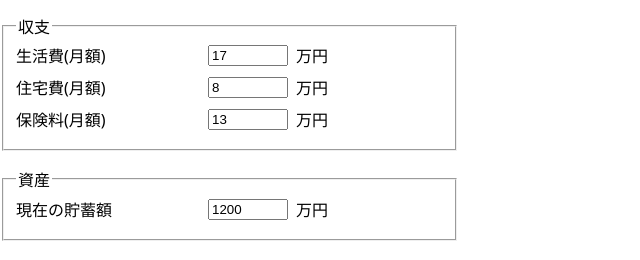
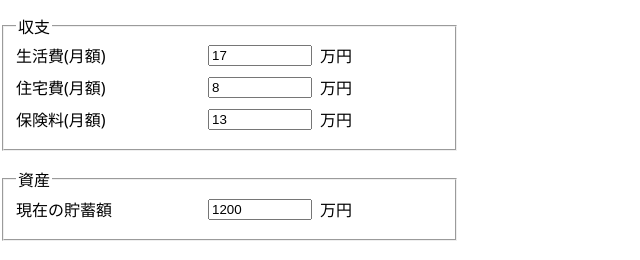
Before and after one commit to imasuggo5/life-sim, a React (Vite) app in the folder frontend/: page / in a window 1280 px wide. Shown: the part 500-760 px from the top of the page, without its empty margins (0-640 px from the left). Built offline with nearby package versions, Linux system fonts and the light colour scheme; no server answers.

Commit message:
万円入力欄の幅を6remに統一(variant分岐を削除)
万円系入力欄だけ4.5remにしていた上書きを削除し、全ての標準入力欄
(万円・歳・カ月)を6remに統一した。使われなくなったNumberFieldの
variant propも削除してシンプルに戻した。

```diff
--- a/frontend/src/LifePlanSimulator.tsx
+++ b/frontend/src/LifePlanSimulator.tsx
@@ -142,7 +142,6 @@ interface NumberFieldProps {
   id: string;
   label: string;
   unit: string;
-  variant: "man-yen" | "age" | "months";
   value: NumberInput;
   onChange: (value: NumberInput) => void;
   min?: number;
@@ -154,14 +153,13 @@ function NumberField({
   id,
   label,
   unit,
-  variant,
   value,
   onChange,
   min,
   max,
 }: NumberFieldProps) {
   return (
-    <div className={`form-row form-row--${variant}`}>
+    <div className="form-row">
       <label htmlFor={id}>{label}</label>
       <input
         id={id}
@@ -180,18 +178,18 @@ function NumberField({
   );
 }
 
-type UnitFieldProps = Omit<NumberFieldProps, "unit" | "variant">;
+type UnitFieldProps = Omit<NumberFieldProps, "unit">;
 
 function ManYenField(props: UnitFieldProps) {
-  return <NumberField {...props} unit="万円" variant="man-yen" />;
+  return <NumberField {...props} unit="万円" />;
 }
 
 function AgeField(props: UnitFieldProps) {
-  return <NumberField {...props} unit="歳" variant="age" />;
+  return <NumberField {...props} unit="歳" />;
 }
 
 function MonthsField(props: UnitFieldProps) {
-  return <NumberField {...props} unit="カ月" variant="months" />;
+  return <NumberField {...props} unit="カ月" />;
 }
 
 function LifePlanSimulator() {
--- a/frontend/src/index.css
+++ b/frontend/src/index.css
@@ -39,10 +39,6 @@ body {
 .life-plan-simulator__panel-left .form-row input {
   flex: 0 0 6rem;
   min-width: 0;
-}
-
-.life-plan-simulator__panel-left .form-row--man-yen input {
-  flex-basis: 4.5rem;
 }
 
 .life-plan-simulator__panel-left .form-row .unit {
```
